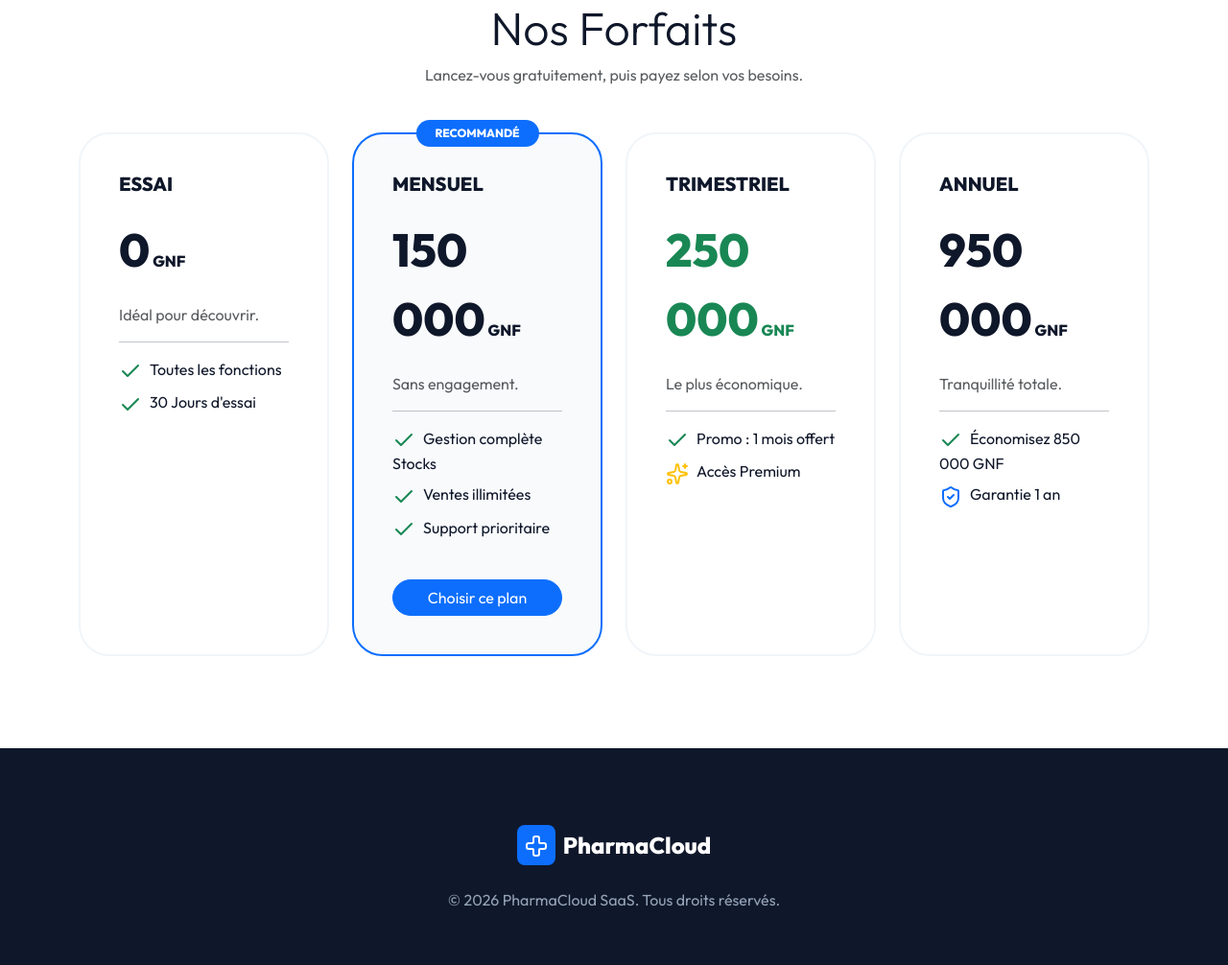
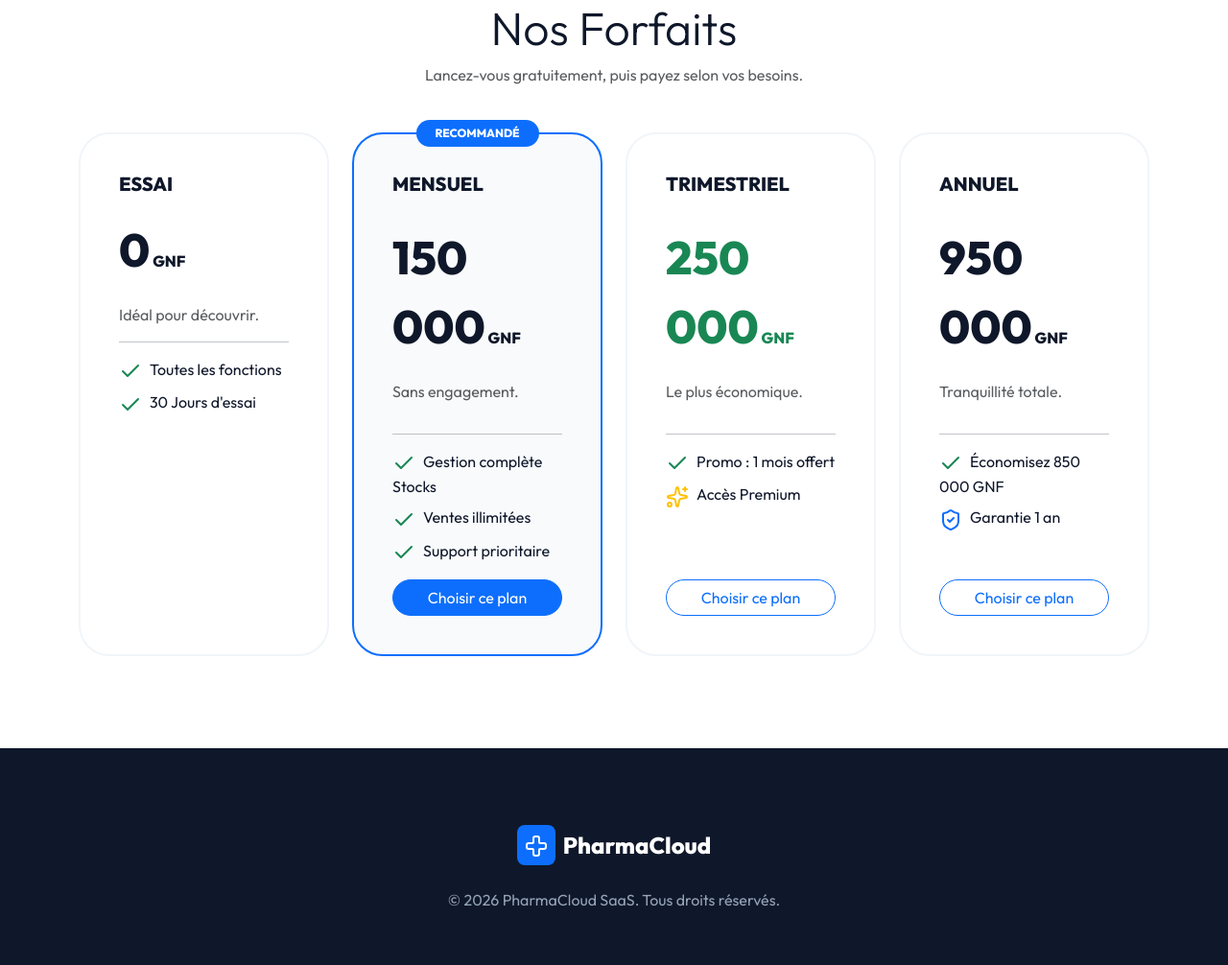
Before and after one commit to syllamohamedmhd99-bot/Gn-Pharmacie, a Flask app: page / in a window 1280 px wide. Shown: the part 1229-2235 px from the top of the page at 96% size. Run offline with Flask 3, Linux system fonts and the light colour scheme.

Commit message:
Landing: Ajout des boutons de sélection pour tous les plans et logique de capture

```diff
--- a/pharma_cloud_erp/app/templates/marketing/landing.html
+++ b/pharma_cloud_erp/app/templates/marketing/landing.html
@@ -199,7 +199,7 @@
                     </div>
                 </div>
                 <div class="col-lg-3 col-md-6">
-                    <div class="pricing-card popular h-100">
+                    <div class="pricing-card popular h-100 d-flex flex-column">
                         <h5 class="fw-bold">MENSUEL</h5>
                         <div class="pricing-price">150 000<small style="font-size: 1rem;"> GNF</small></div>
                         <p class="text-muted">Sans engagement.</p>
@@ -209,31 +209,33 @@
                             <li><i data-lucide="check" size="16" class="text-success me-2"></i>Ventes illimitées</li>
                             <li><i data-lucide="check" size="16" class="text-success me-2"></i>Support prioritaire</li>
                         </ul>
-                        <a href="{{ url_for('auth.register') }}" class="btn btn-primary w-100 rounded-pill mt-4">Choisir ce plan</a>
+                        <a href="{{ url_for('auth.register', plan='Mensuel') }}" class="btn btn-primary w-100 rounded-pill mt-auto">Choisir ce plan</a>
                     </div>
                 </div>
                 <div class="col-lg-3 col-md-6">
-                    <div class="pricing-card h-100">
+                    <div class="pricing-card h-100 d-flex flex-column">
                         <h5 class="fw-bold">TRIMESTRIEL</h5>
                         <div class="pricing-price text-success">250 000<small style="font-size: 1rem;"> GNF</small></div>
                         <p class="text-muted">Le plus économique.</p>
                         <hr>
-                        <ul class="list-unstyled gap-2 d-grid">
+                        <ul class="list-unstyled gap-2 d-grid text-start">
                             <li><i data-lucide="check" size="16" class="text-success me-2"></i>Promo : 1 mois offert</li>
                             <li><i data-lucide="stars" size="16" class="text-warning me-2"></i>Accès Premium</li>
                         </ul>
+                        <a href="{{ url_for('auth.register', plan='Trimestriel') }}" class="btn btn-outline-primary w-100 rounded-pill mt-auto">Choisir ce plan</a>
                     </div>
                 </div>
                 <div class="col-lg-3 col-md-6">
-                    <div class="pricing-card h-100">
+                    <div class="pricing-card h-100 d-flex flex-column">
                         <h5 class="fw-bold">ANNUEL</h5>
                         <div class="pricing-price">950 000<small style="font-size: 1rem;"> GNF</small></div>
                         <p class="text-muted">Tranquillité totale.</p>
                         <hr>
-                        <ul class="list-unstyled gap-2 d-grid">
+                        <ul class="list-unstyled gap-2 d-grid text-start">
                             <li><i data-lucide="check" size="16" class="text-success me-2"></i>Économisez 850 000 GNF</li>
                             <li><i data-lucide="shield-check" size="16" class="text-primary me-2"></i>Garantie 1 an</li>
                         </ul>
+                        <a href="{{ url_for('auth.register', plan='Annuel') }}" class="btn btn-outline-primary w-100 rounded-pill mt-auto">Choisir ce plan</a>
                     </div>
                 </div>
             </div>
```
Also changed, not shown: pharma_cloud_erp/app/auth/routes.py (+6 -1 lines).
